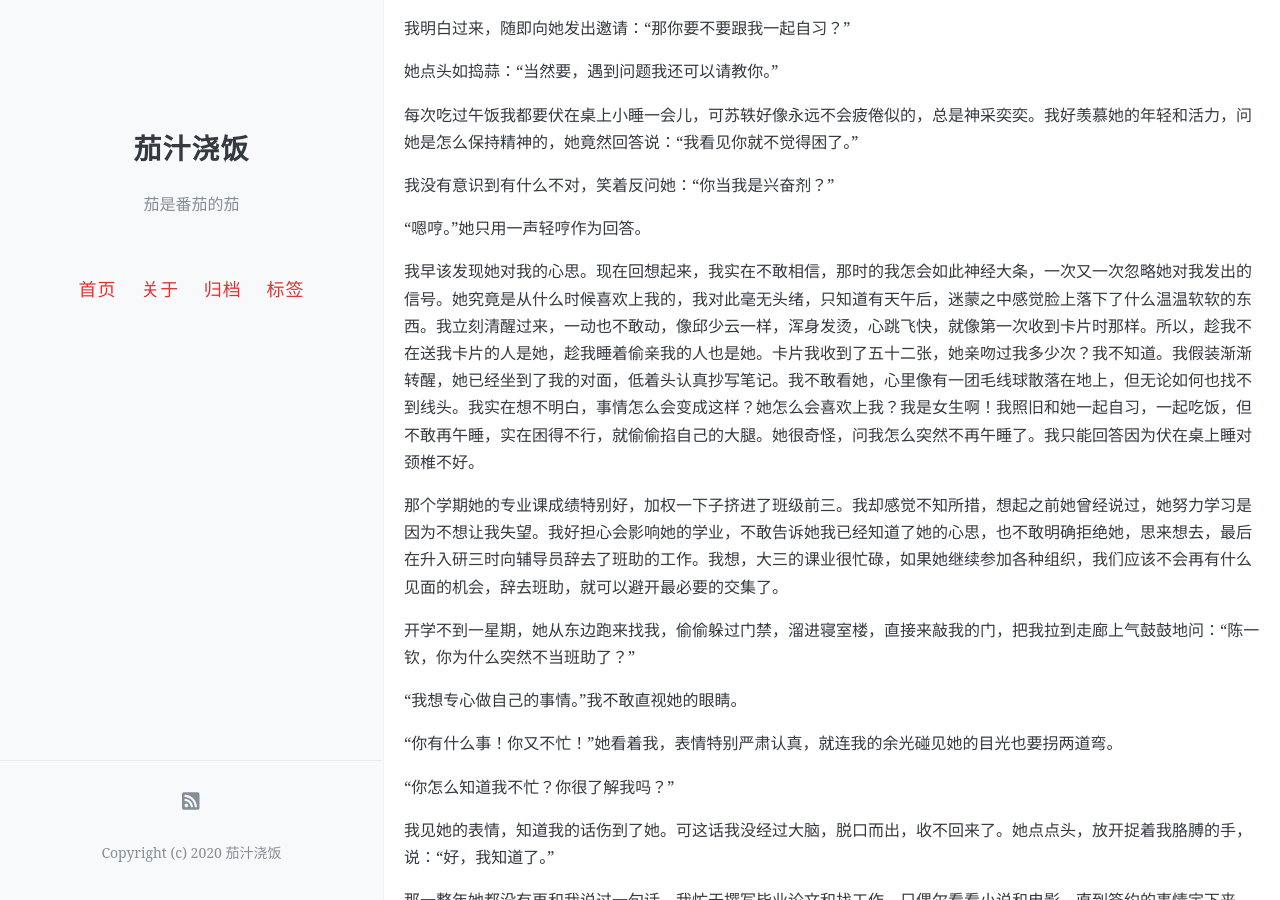
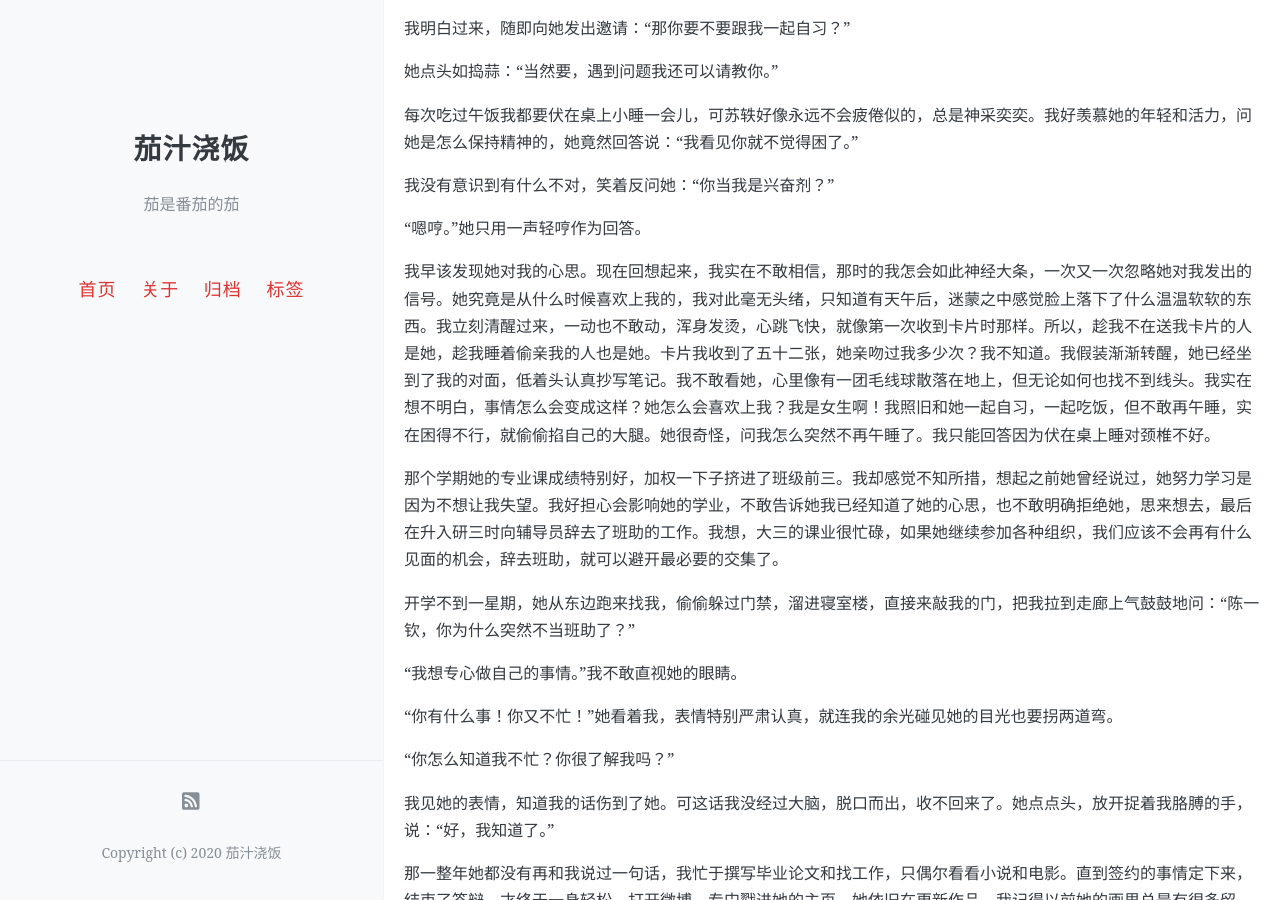
Before and after one commit to onemorebluemoon/ketchup, a Jekyll site: the page built from _posts/2018-09-29-csllm.md, in a window 1280 px wide and 900 px high, scrolled down 8802 px. Built offline with Jekyll 4.4.1, drawn with Linux system fonts in a browser that asks for light colours; comment, search, counter and statistics services are not loaded.

Commit message:
Update 2018-09-29-csllm.md

```diff
--- a/_posts/2018-09-29-csllm.md
+++ b/_posts/2018-09-29-csllm.md
@@ -247,7 +247,7 @@ comments: true
 
 “嗯哼。”她只用一声轻哼作为回答。
 
-我早该发现她对我的心思。现在回想起来，我实在不敢相信，那时的我怎会如此神经大条，一次又一次忽略她对我发出的信号。她究竟是从什么时候喜欢上我的，我对此毫无头绪，只知道有天午后，迷蒙之中感觉脸上落下了什么温温软软的东西。我立刻清醒过来，一动也不敢动，像邱少云一样，浑身发烫，心跳飞快，就像第一次收到卡片时那样。所以，趁我不在送我卡片的人是她，趁我睡着偷亲我的人也是她。卡片我收到了五十二张，她亲吻过我多少次？我不知道。我假装渐渐转醒，她已经坐到了我的对面，低着头认真抄写笔记。我不敢看她，心里像有一团毛线球散落在地上，但无论如何也找不到线头。我实在想不明白，事情怎么会变成这样？她怎么会喜欢上我？我是女生啊！我照旧和她一起自习，一起吃饭，但不敢再午睡，实在困得不行，就偷偷掐自己的大腿。她很奇怪，问我怎么突然不再午睡了。我只能回答因为伏在桌上睡对颈椎不好。
+我早该发现她对我的心思。现在回想起来，我实在不敢相信，那时的我怎会如此神经大条，一次又一次忽略她对我发出的信号。她究竟是从什么时候喜欢上我的，我对此毫无头绪，只知道有天午后，迷蒙之中感觉脸上落下了什么温温软软的东西。我立刻清醒过来，一动也不敢动，浑身发烫，心跳飞快，就像第一次收到卡片时那样。所以，趁我不在送我卡片的人是她，趁我睡着偷亲我的人也是她。卡片我收到了五十二张，她亲吻过我多少次？我不知道。我假装渐渐转醒，她已经坐到了我的对面，低着头认真抄写笔记。我不敢看她，心里像有一团毛线球散落在地上，但无论如何也找不到线头。我实在想不明白，事情怎么会变成这样？她怎么会喜欢上我？我是女生啊！我照旧和她一起自习，一起吃饭，但不敢再午睡，实在困得不行，就偷偷掐自己的大腿。她很奇怪，问我怎么突然不再午睡了。我只能回答因为伏在桌上睡对颈椎不好。
 
 那个学期她的专业课成绩特别好，加权一下子挤进了班级前三。我却感觉不知所措，想起之前她曾经说过，她努力学习是因为不想让我失望。我好担心会影响她的学业，不敢告诉她我已经知道了她的心思，也不敢明确拒绝她，思来想去，最后在升入研三时向辅导员辞去了班助的工作。我想，大三的课业很忙碌，如果她继续参加各种组织，我们应该不会再有什么见面的机会，辞去班助，就可以避开最必要的交集了。
 
```
